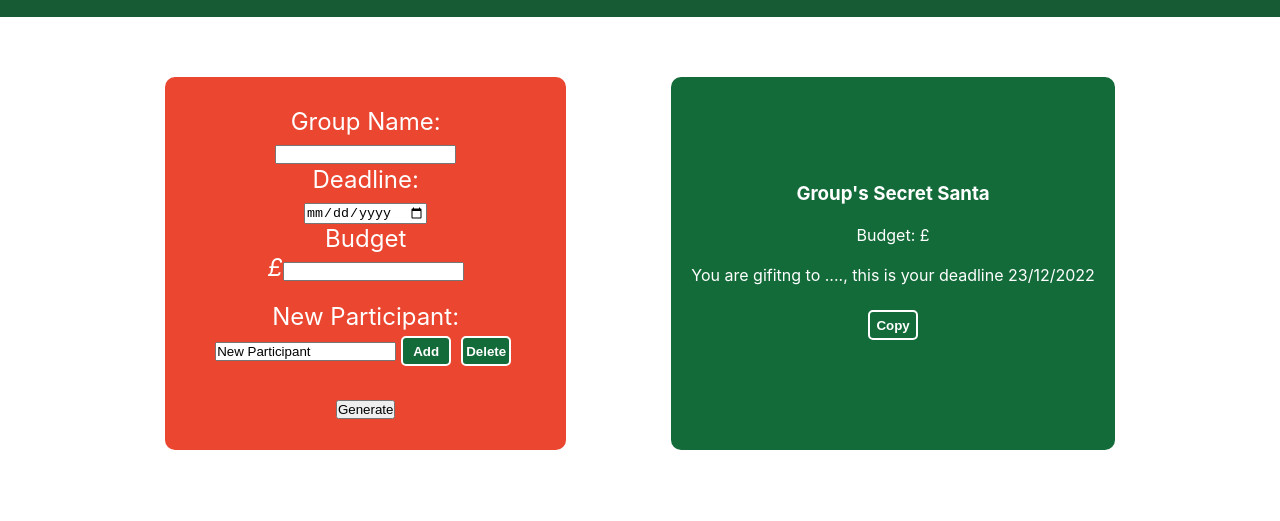
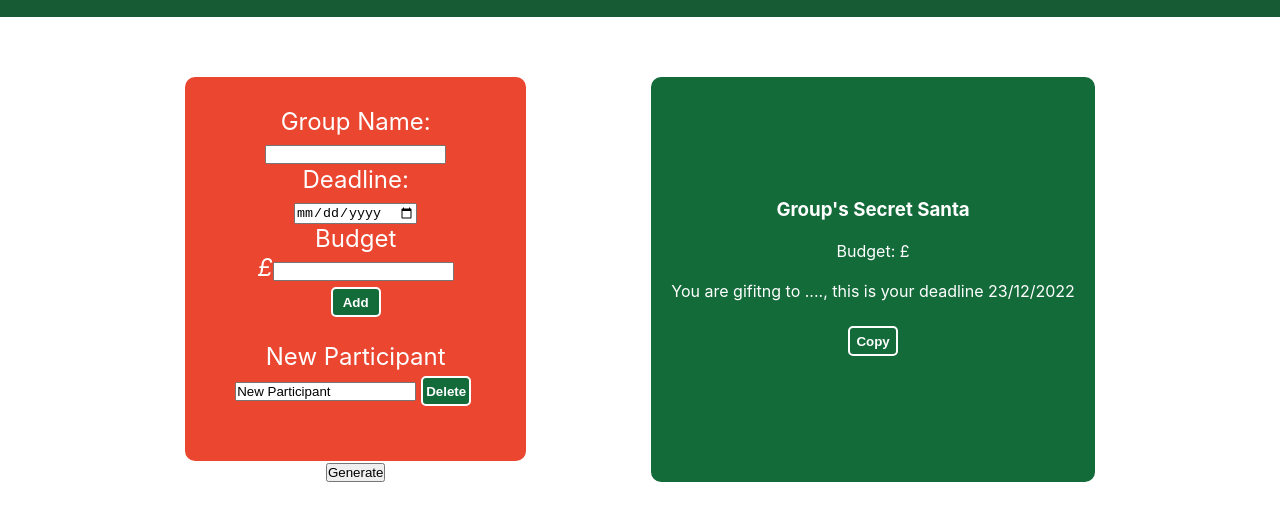
Before and after one commit to W1llB/Secret_Santa_Frontend, a React app in the folder secretsanta/: page / in a window 1280 px wide. Shown: the part 85-606 px from the top of the page. Built offline with nearby package versions, Linux system fonts and the light colour scheme.

Commit message:
Commit, where played with some functionality

```diff
--- a/secretsanta/src/components/App/App.css
+++ b/secretsanta/src/components/App/App.css
@@ -46,7 +46,7 @@
 
 /* Participant Form Section */
 
-.participantFormSection {
+.participantDiv {
   margin: 20px;
 }
 
--- a/secretsanta/src/components/GeneralForm/generalForm.js
+++ b/secretsanta/src/components/GeneralForm/generalForm.js
@@ -4,7 +4,21 @@ import ParticipantList from "../ParticipantList/participantList";
 
 function GeneralForm({handleChange}) {
 
+    const [count, setCount] = useState(1);
+    // const [countArray, setCountArray] = useState([1]);
+
+
+
+    function addMemberClick() {
+        setCount( count + 1 );
+        console.log(count);
+        // let newArray = [...countArray, count];
+        // setCountArray(countArray);
+    }
+
     return (
+        <div>
+
             <form className="formContainer">
                 <label for="gname">Group Name:</label><br />
                 <input type="text" id="gname" name="gname" onChange={handleChange}/><br />
@@ -13,10 +27,23 @@ function GeneralForm({handleChange}) {
                 <input type="date" id="deadline" name="deadline" onChange={handleChange}/><br />
 
                 <label for="budget">Budget</label><br />
-            <i>£</i><input type="number" id="budget" name="budget" onChange={handleChange}/>
-            <ParticipantList></ParticipantList>
+                <i>£</i><input type="number" id="budget" name="budget" onChange={handleChange}/><br />
+
+
+                <button className="participantFormButtons" onClick={addMemberClick}>Add</button>
+                <div className="listContainer">
+                    {Array.from(Array(count)).map((c, index) => {
+                        return (
+                            <ParticipantList key={c} name={index}></ParticipantList>
+                            )
+                        })
+                    }
+                </div>
+            </form>
+
             <button className="generateButton">Generate</button>
-        </form>
+
+        </div>
     )
 }
 
--- a/secretsanta/src/components/ParticipantList/participantList.js
+++ b/secretsanta/src/components/ParticipantList/participantList.js
@@ -1,14 +1,15 @@
 import React from "react";
+import { useState } from "react";
 
-function ParticipantList() {
+
+function ParticipantList({key, name}) {
 
     return (
-        <form className="participantFormSection">
-            <label for="participantName">New Participant:</label><br />
-            <input type="text" id="participantName" name="participantName" value="New Participant"/>
-            <button className="participantFormButtons">Add</button>
+        <div className="participantDiv" key={key}>
+            <label for="participantName">New Participant</label><br />
+            <input type="text" id="participantName" name={name} defaultValue="New Participant"/>
             <button className="participantFormButtons">Delete</button>
-        </form>
+        </div>
     )
 }
 
```
Lines whose indentation alone changed are shown as unchanged.
